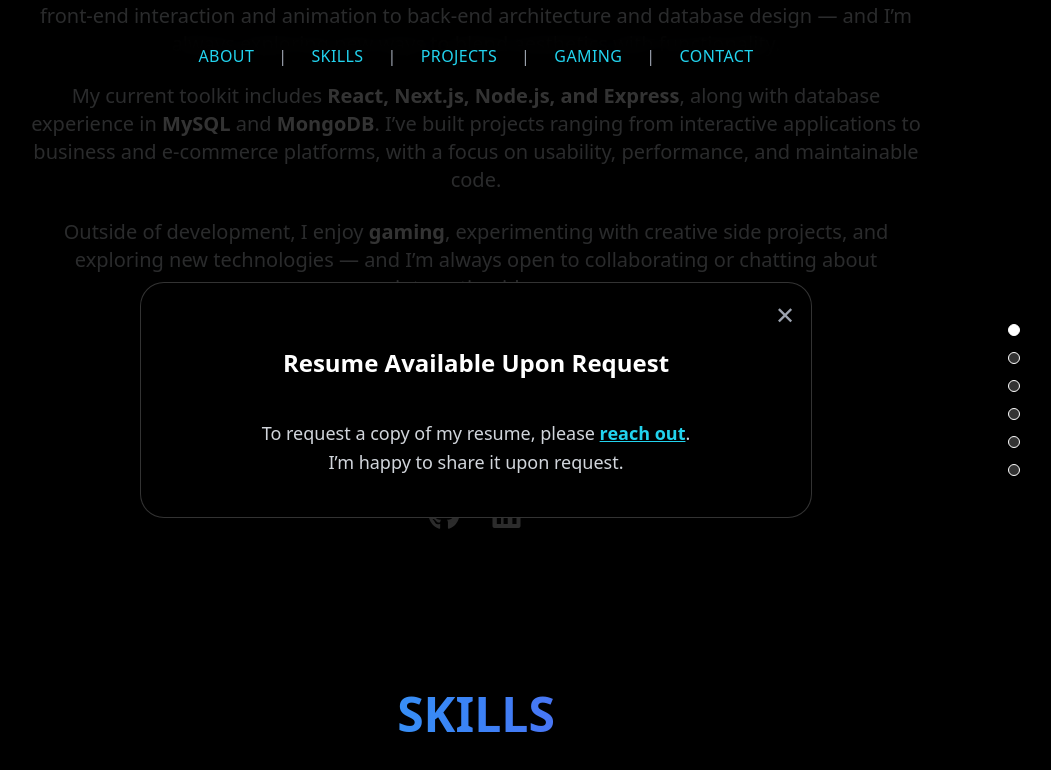
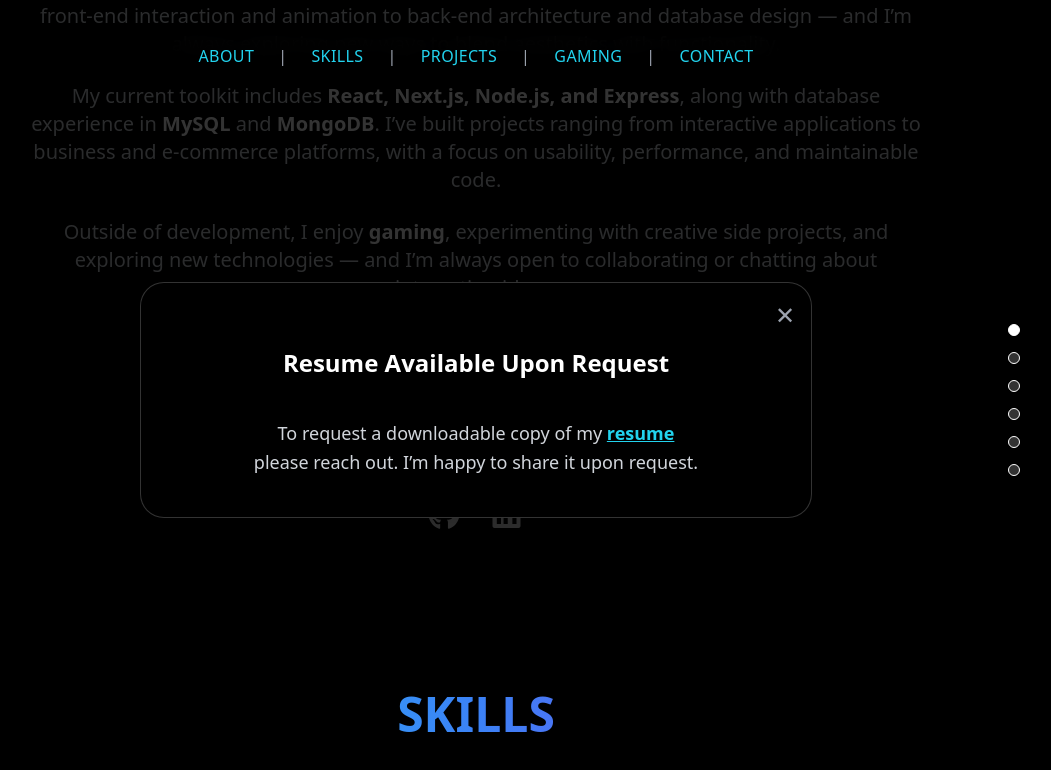
Before and after one commit to gevoglanyan/Gevoglanyan, a React (Create React App) app: page / in a window 1280 px wide. Both pictures are taken after a click on the button "Harry Gevoglanyan's Resume". Shown: the part 1274-2044 px from the top of the page, without its empty margins (164-1215 px from the left). Built offline with nearby package versions, Linux system fonts and the light colour scheme; the HTML template or start-up script is replaced by a standard one.

Commit message:
Fixed typo's

```diff
--- a/src/components/About.js
+++ b/src/components/About.js
@@ -86,7 +86,6 @@ const About = () => {
           >
             Harry Gevoglanyan's Resume
           </button>
-
         </div>
 
         {showResumeNotice && (
@@ -117,15 +116,15 @@ const About = () => {
               <br />
 
               <p className="text-gray-300 text-lg leading-relaxed max-w-xl mx-auto">
-                To request a copy of my resume, please{" "}
+                To request a downloadable copy of my {" "}
                 <a
                   href="#contact"
                   onClick={() => setShowResumeNotice(false)}
                   className="text-cyan-400 font-semibold underline hover:text-cyan-300"
                 >
-                  reach out
+                  resume
                 </a>
-                . <br /> I’m happy to share it upon request.
+                  <br /> please reach out. I’m happy to share it upon request.
               </p>
             </motion.div>
           </motion.div>
```
Lines whose indentation alone changed are shown as unchanged.
